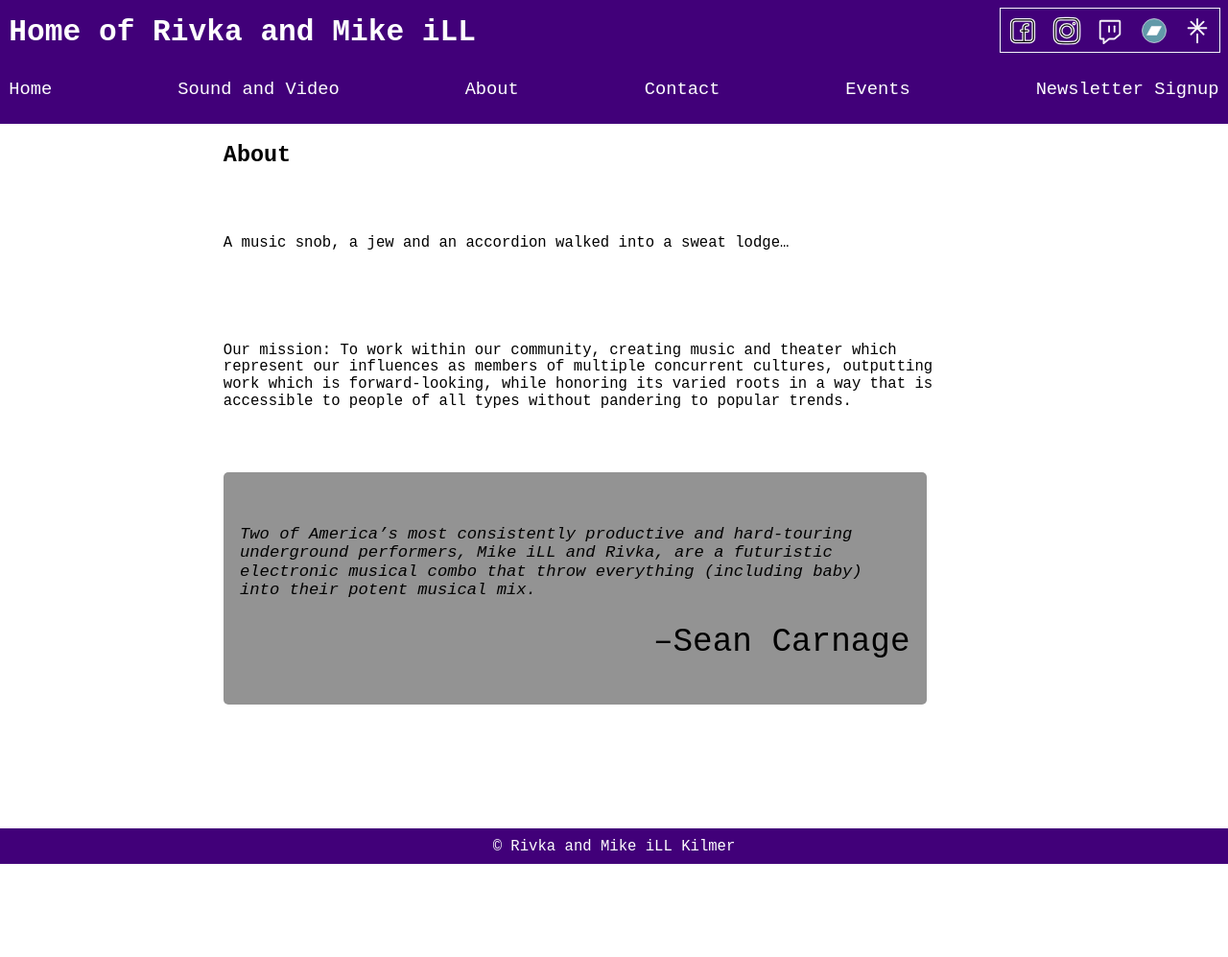
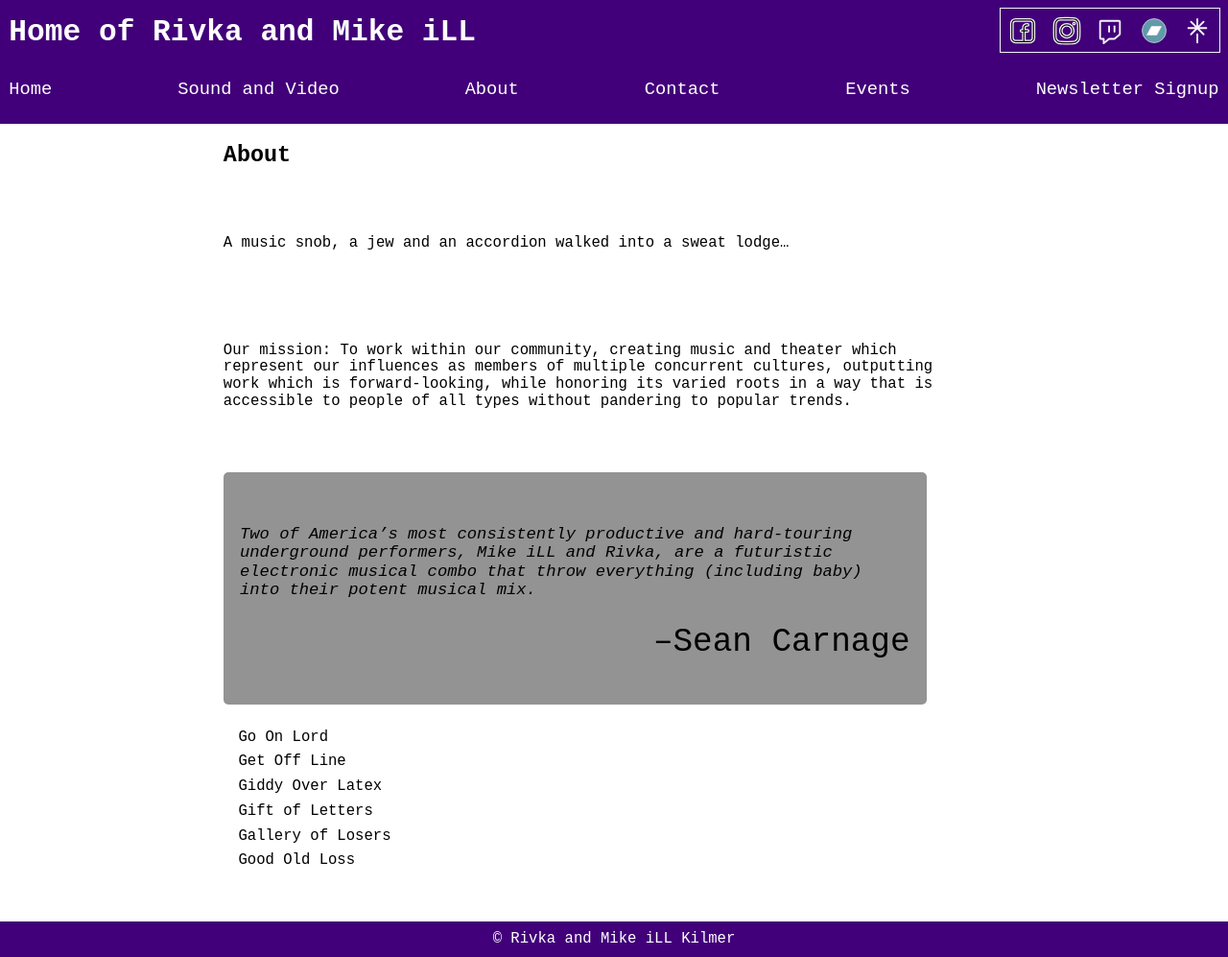
Before and after one commit to MikeiLL/gol-website, a Jekyll site: the page built from about.md, in a window 1280 px wide. Shown: the whole page at 96% size. Built offline with Jekyll 4.4.1, drawn with Linux system fonts in a browser that asks for light colours; before the commit the page ends 900 px from its top, so only the background shows below that.

Commit message:
More GOL acronyms.

```diff
--- a/about.md
+++ b/about.md
@@ -11,3 +11,10 @@ A music snob, a jew and an accordion walked into a sweat lodge...
 Our mission: To work within our community, creating music and theater which represent our influences as members of multiple concurrent cultures, outputting work which is forward-looking, while honoring its varied roots in a way that is accessible to people of all types without pandering to popular trends.
 
 > Two of America’s most consistently productive and hard-touring underground performers, Mike iLL and Rivka, are a futuristic electronic musical combo that throw everything (including baby) into their potent musical mix. <cite>–Sean Carnage</cite>
+
+ * Go On Lord
+ * Get Off Line
+ * Giddy Over Latex
+ * Gift of Letters
+ * Gallery of Losers
+ * Good Old Loss
```
